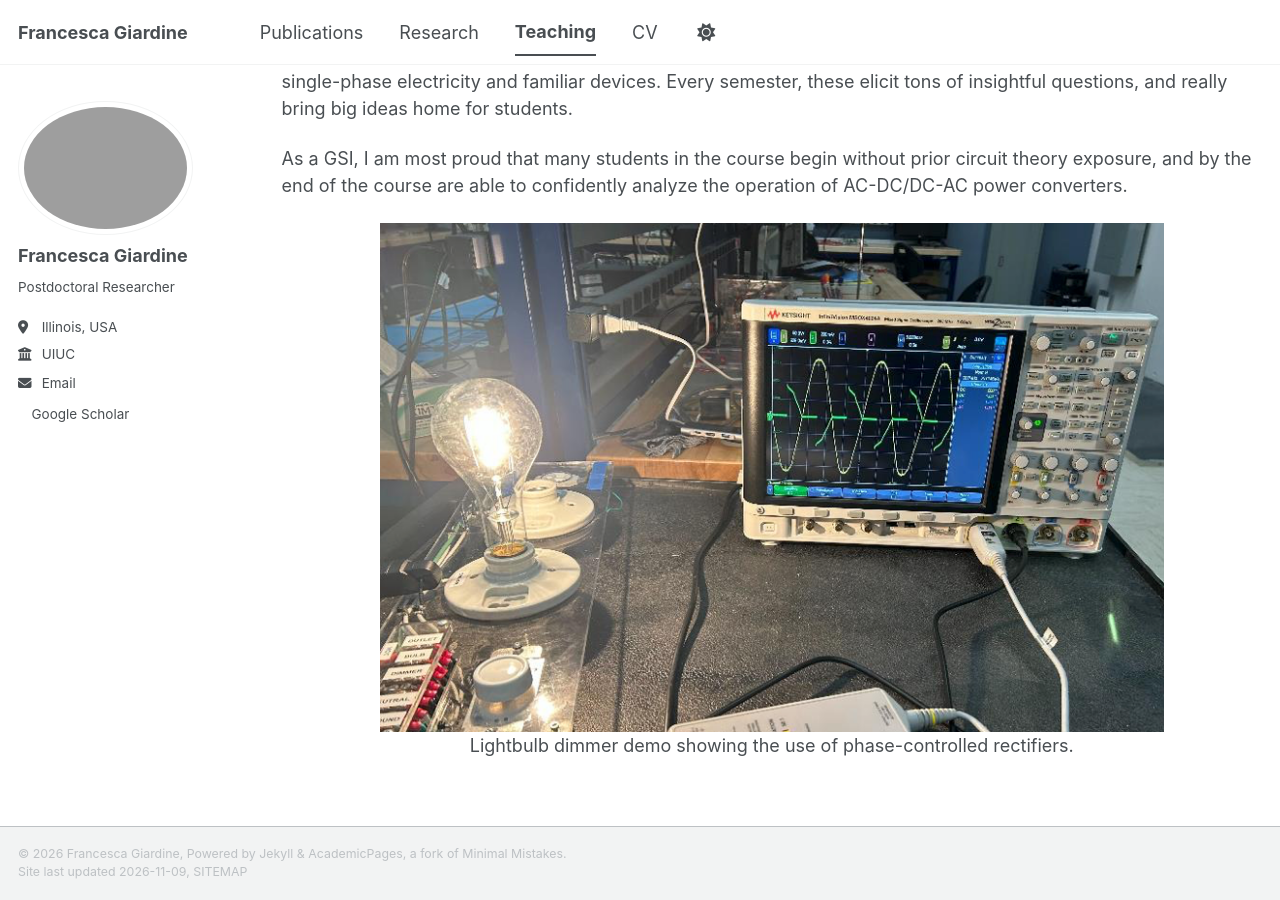
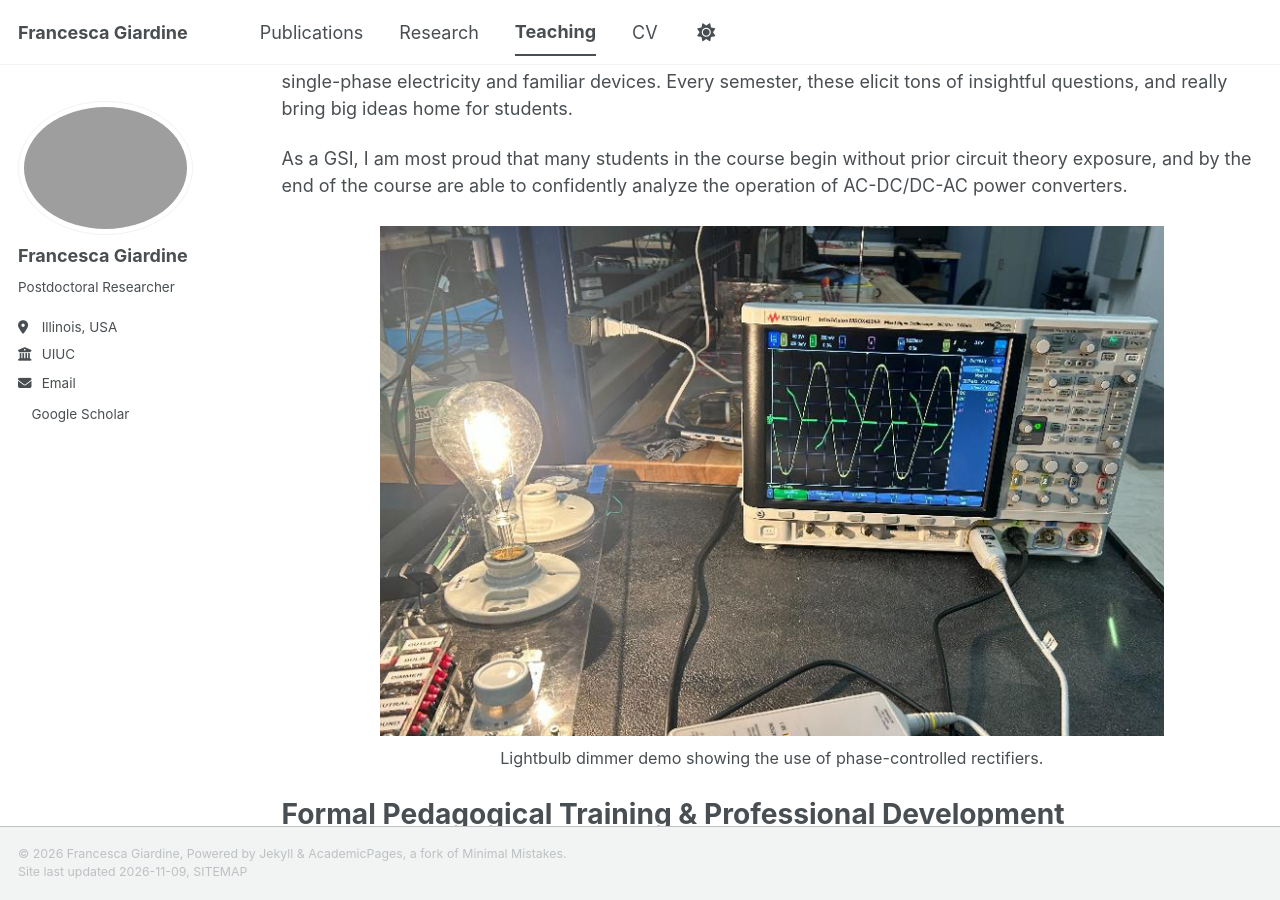
Before and after one commit to fgiardine/fgiardine.github.io, a Jekyll site: the page built from _pages/teaching_berkeley.md, in a window 1280 px wide and 900 px high, scrolled down 640 px. Built offline with Jekyll 4.4.1, drawn with Linux system fonts in a browser that asks for light colours; a script bundle is joined from its source files by our own code; a style sheet for code colours, icons or effects is not loaded.

Commit message:
Update teaching_berkeley.md

```diff
--- a/_pages/teaching_berkeley.md
+++ b/_pages/teaching_berkeley.md
@@ -17,15 +17,11 @@ Weekly live lecture demonstrations make key concepts tangible. We prioritize dem
 
 As a GSI, I am most proud that many students in the course begin without prior circuit theory exposure, and by the end of the course are able to confidently analyze the operation of AC-DC/DC-AC power converters.
 
-<div class="container">
-<div class="row">
-<center>
-<img src="{{ site.url }}{{ site.baseurl }}/images/demo.png" width="80%"/><br/>
-Lightbulb dimmer demo showing the use of phase-controlled rectifiers. <br/>
-</center>
+{% include base_path %}
+<div style="text-align: center; margin: 1.5em 0;">
+  <img src="{{ base_path }}/images/demo.png" style="width: 80%; height: auto; display: block; margin: 0 auto 8px;" />
+  <span style="font-size: 0.9em; line-height: 1.3;">Lightbulb dimmer demo showing the use of phase-controlled rectifiers.</span>
 </div>
-</div>
-<br/>
 
 Formal Pedagogical Training & Professional Development
 ======
```
